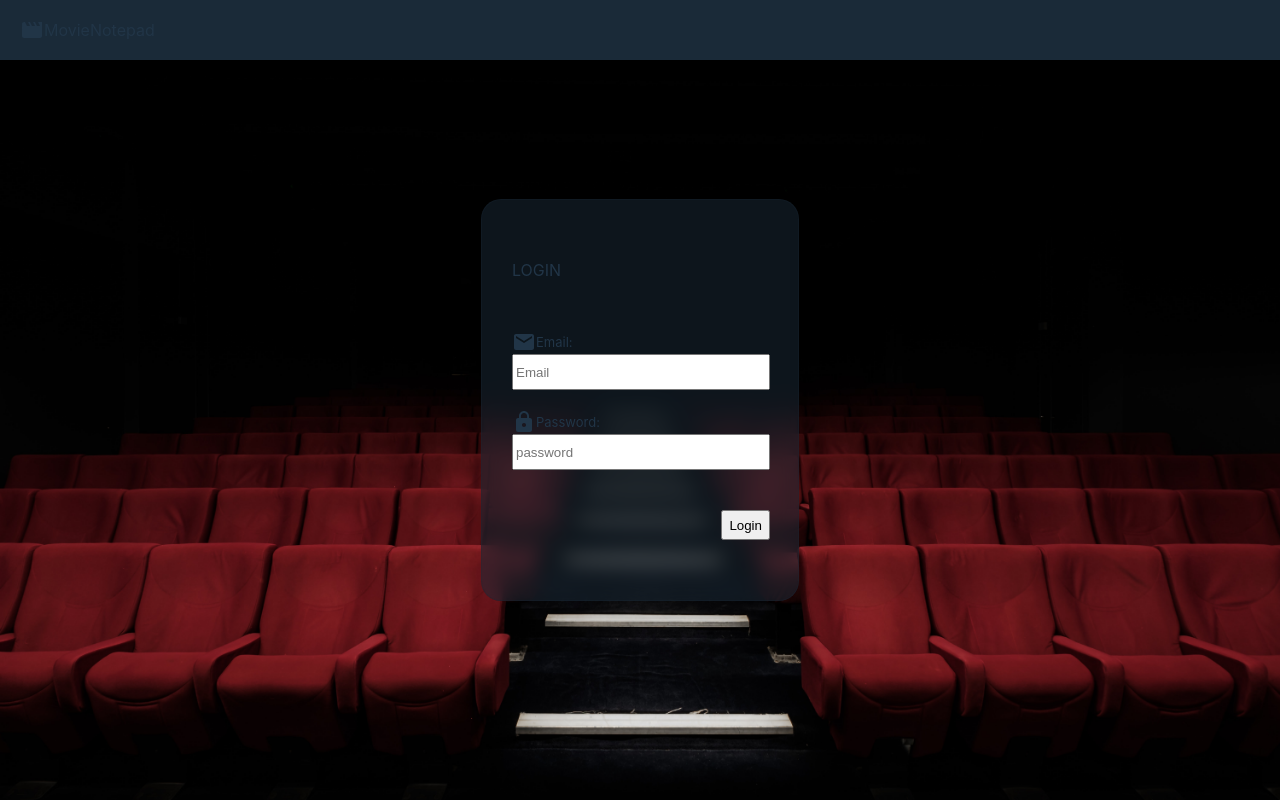
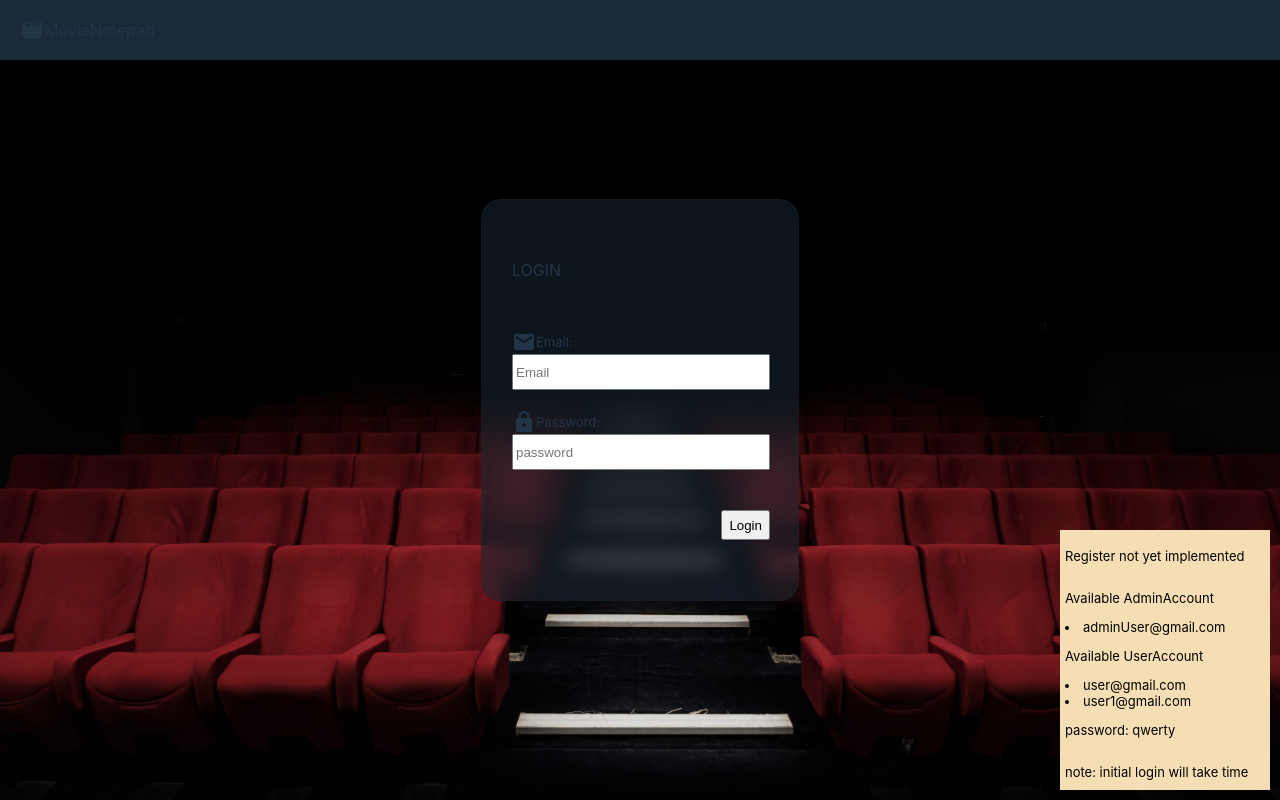
Before and after one commit to Phol16/MovieNotepad_clientside, a React (Vite) app in the folder Clientside/: page / in a window 1280 px wide. Built offline with nearby package versions, Linux system fonts and the light colour scheme.

Commit message:
added warnNOte

```diff
--- a/Clientside/src/components/LoginPage/Login.jsx
+++ b/Clientside/src/components/LoginPage/Login.jsx
@@ -63,6 +63,16 @@ const Login = () => {
           <input className={style.submit} type="submit" value="Login" />
         </form>
       </div>
+      <section className={style.note}>
+      <p>Register not yet implemented</p>
+      <p>Available AdminAccount</p>
+      <li>adminUser@gmail.com</li>
+      <p>Available UserAccount</p>
+      <li>user@gmail.com</li>
+      <li>user1@gmail.com</li>
+      <p>password: qwerty</p>
+      <p>note: initial login will take time</p>
+      </section>
     </div>
   );
 };
--- a/Clientside/src/components/LoginPage/style.module.css
+++ b/Clientside/src/components/LoginPage/style.module.css
@@ -45,3 +45,16 @@ span {
   width: fit-content;
   align-self: flex-end;
 }
+.note{
+  position: absolute;
+  display: flex;
+  flex-flow: column;
+  color: black;
+  padding: 5px;
+  font-size: small;
+  bottom: 10px;
+  right: 10px;
+  height: 250px;
+  width: 200px;
+  background-color: wheat;
+}
```
